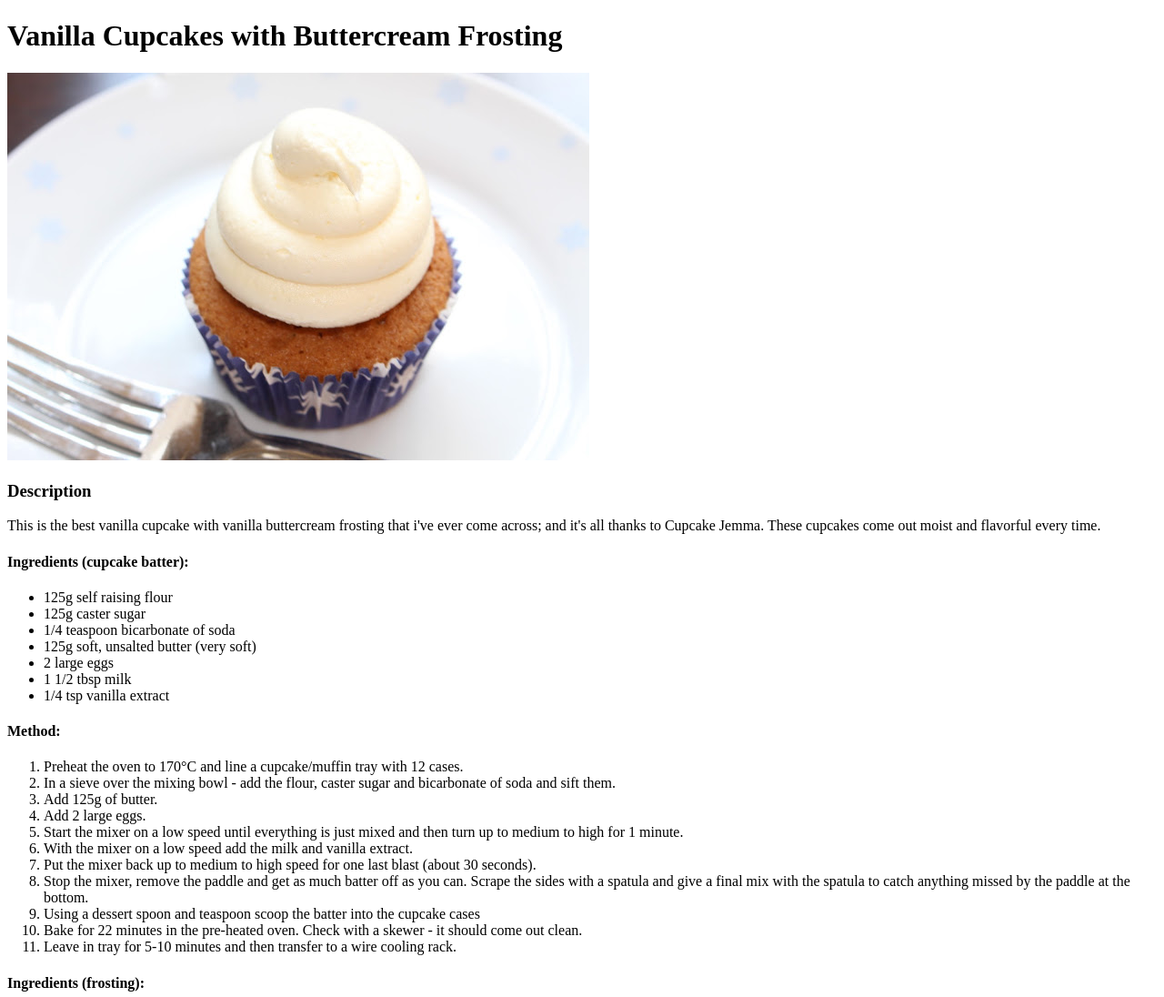
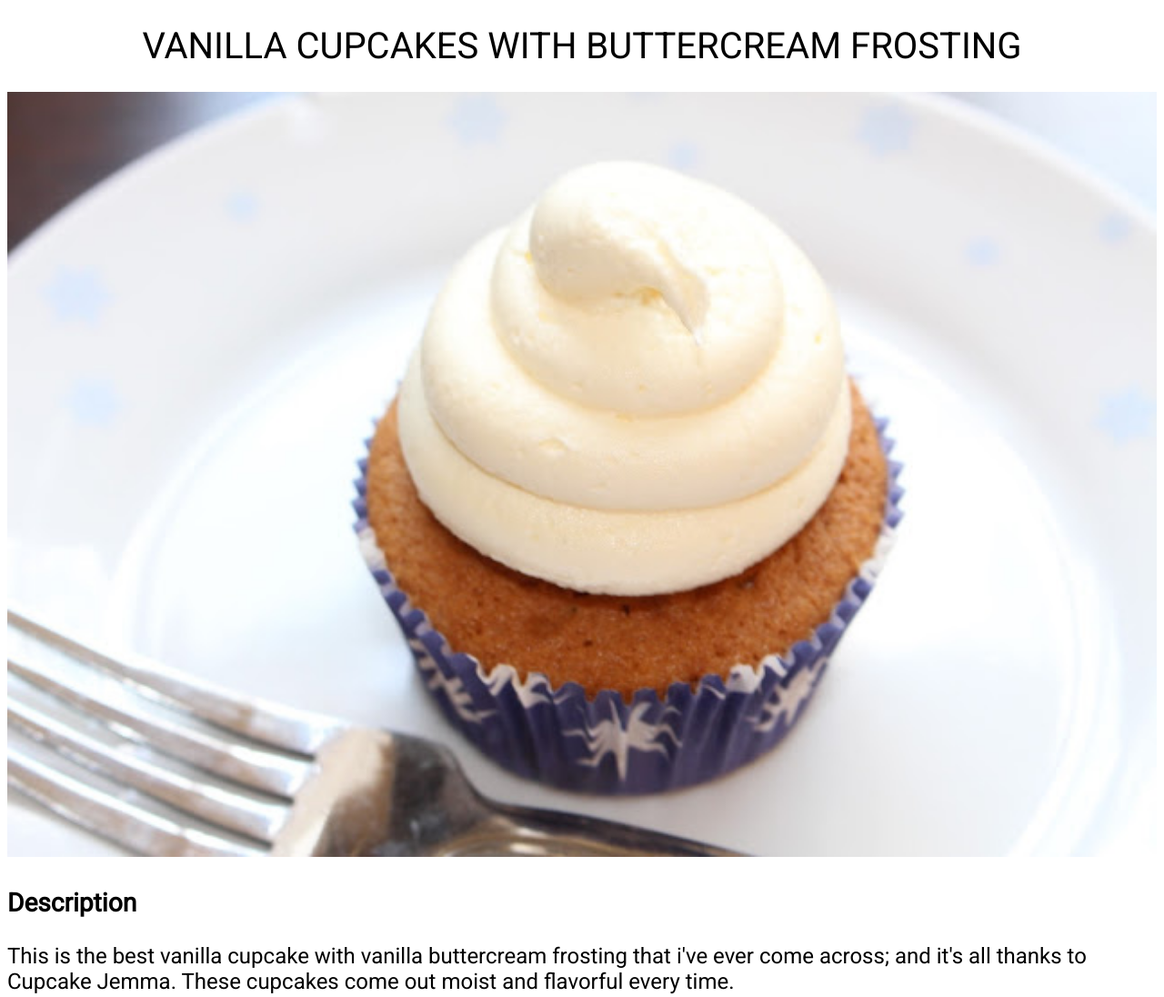
Before and after one commit to SAveling/odin-recipes, a plain HTML site: page recipes/cupcakes.html in a window 1280 px wide. Shown: the top 1096 px of the page at 91% size. Drawn offline with Linux system fonts and the light colour scheme.

Commit message:
Added styling to h1 and body and img and imported roboto font from google fonts

```diff
--- a/css/styles.css
+++ b/css/styles.css
@@ -0,0 +1,18 @@
+@import url('https://fonts.googleapis.com/css2?family=Roboto&display=swap');
+
+
+h1 {
+  font-weight: 400;
+  text-transform: uppercase;
+  font-size: 2.5rem;
+  text-align: center;
+}
+
+body {
+  font-size: 1.5rem;
+  font-family: 'Roboto', 'sans-serif';
+}
+
+img {
+  width: 100%;
+}
--- a/recipes/cupcakes.html
+++ b/recipes/cupcakes.html
@@ -4,9 +4,11 @@
   <meta charset="UTF-8">
   <meta http-equiv="X-UA-Compatible" content="IE=edge">
   <meta name="viewport" content="width=device-width, initial-scale=1.0">
+  <link rel="stylesheet" href="../css/styles.css">
   <title>Vanilla Cupcakes</title>
 </head>
 <body>
+
   <h1>Vanilla Cupcakes with Buttercream Frosting</h1>
   <img src="../img/cupcake.jpeg" alt="A tasty looking vanilla cupcake">
 
```
Also changed, not shown: 2 other files.
